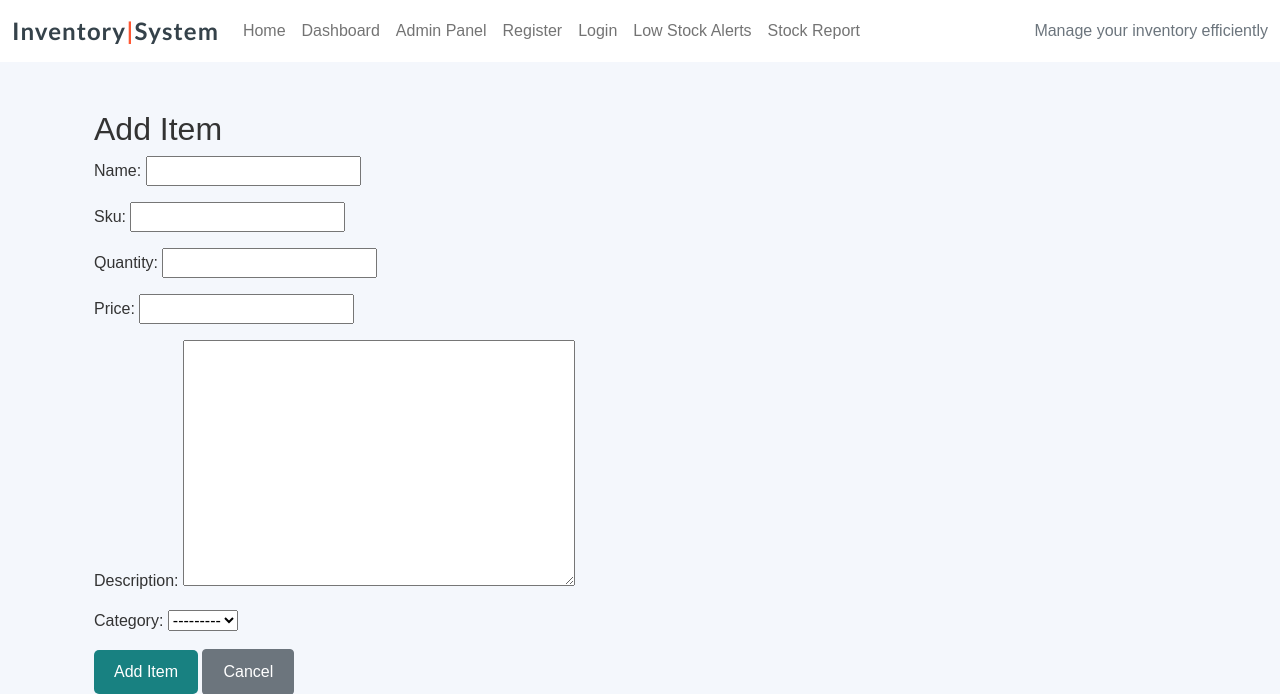
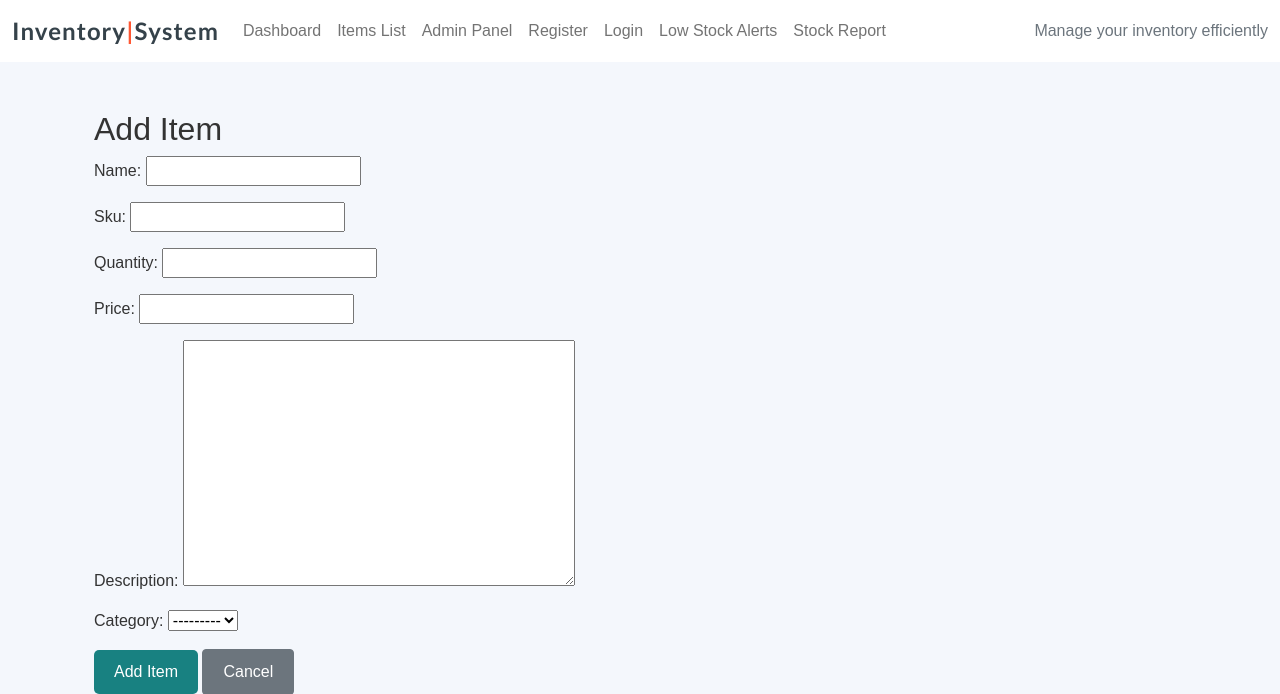
Before and after one commit to KatVolkova/inventory-management-system, a Django app: page /add-item/ in a window 1280 px wide. Shown: the top 694 px of the page. Run offline with Django 4.2, Linux system fonts and the light colour scheme; data that the repository does not hold is empty; some libraries are stand-ins or nearby versions.

Commit message:
Set dashboard as home page and rename home page to items list

```diff
--- a/inventory/templates/inventory/add_item.html
+++ b/inventory/templates/inventory/add_item.html
@@ -7,7 +7,7 @@
         {% csrf_token %}
         {{ form.as_p }}
         <button type="submit" class="btn btn-primary">Add Item</button>
-        <a href="{% url 'home' %}" class="btn btn-secondary">Cancel</a>
+        <a href="{% url 'items-list' %}" class="btn btn-secondary">Cancel</a>
     </form>
 </div>
 {% endblock %}
--- a/inventory/templates/inventory/item_detail.html
+++ b/inventory/templates/inventory/item_detail.html
@@ -13,7 +13,7 @@
                 <strong>Category:</strong> {{ item.category }}<br>
                 <strong>Last Updated:</strong> {{ item.updated_at|date:"F d, Y H:i" }}
             </p>
-            <a href="{% url 'home' %}" class="btn btn-secondary">Back to Inventory</a>
+            <a href="{% url 'items-list' %}" class="btn btn-secondary">Back to Inventory</a>
             {% if user.is_authenticated %}
             <div class="mt-3">
                 <a href="{% url 'item-edit' item.id %}" class="btn btn-primary me-2">Edit</a>
--- a/inventory/urls.py
+++ b/inventory/urls.py
@@ -2,7 +2,8 @@ from django.urls import path
 from . import views
 
 urlpatterns = [
-    path("", views.ItemListView.as_view(), name="home"),
+    path("", views.dashboard, name='home'),
+    path("items-list/", views.ItemListView.as_view(), name="items-list"),
     path("add-category/", views.add_category, name="add-category"),
     path("add-item/", views.add_item, name="add-item"),
     path("item/<int:pk>/", views.ItemDetailView.as_view(), name="item-detail"),
@@ -12,5 +13,4 @@ urlpatterns = [
     path("item/<int:pk>/record-transaction/", views.record_transaction, name="record-transaction"),
     path("item/<int:pk>/transactions/", views.view_transactions, name="view-transactions"),
     path("stock-report/", views.stock_report, name="stock-report"),
-    path('dashboard/', views.dashboard, name='dashboard'),
 ]
--- a/templates/base.html
+++ b/templates/base.html
@@ -50,10 +50,10 @@
                 <ul class="navbar-nav me-auto mb-2 mb-lg-0">
                     <li class="nav-item">
                         <a class="nav-link {% if request.path == home_url %}active{% endif %}" aria-current="page"
-                            href="{% url 'home' %}">Home</a>
+                            href="{% url 'home' %}">Dashboard</a>
                     </li>
                     <li class="nav-item">
-                        <a class="nav-link" href="{% url 'dashboard' %}">Dashboard</a>
+                        <a class="nav-link" href="{% url 'items-list' %}">Items List</a>
                     </li>
                     <li class="nav-item">
                         <a class="nav-link" href="{% url 'admin:index' %}">Admin Panel</a>
```
Also changed, not shown: inventory/templates/inventory/index.html (+0 -7 lines).
